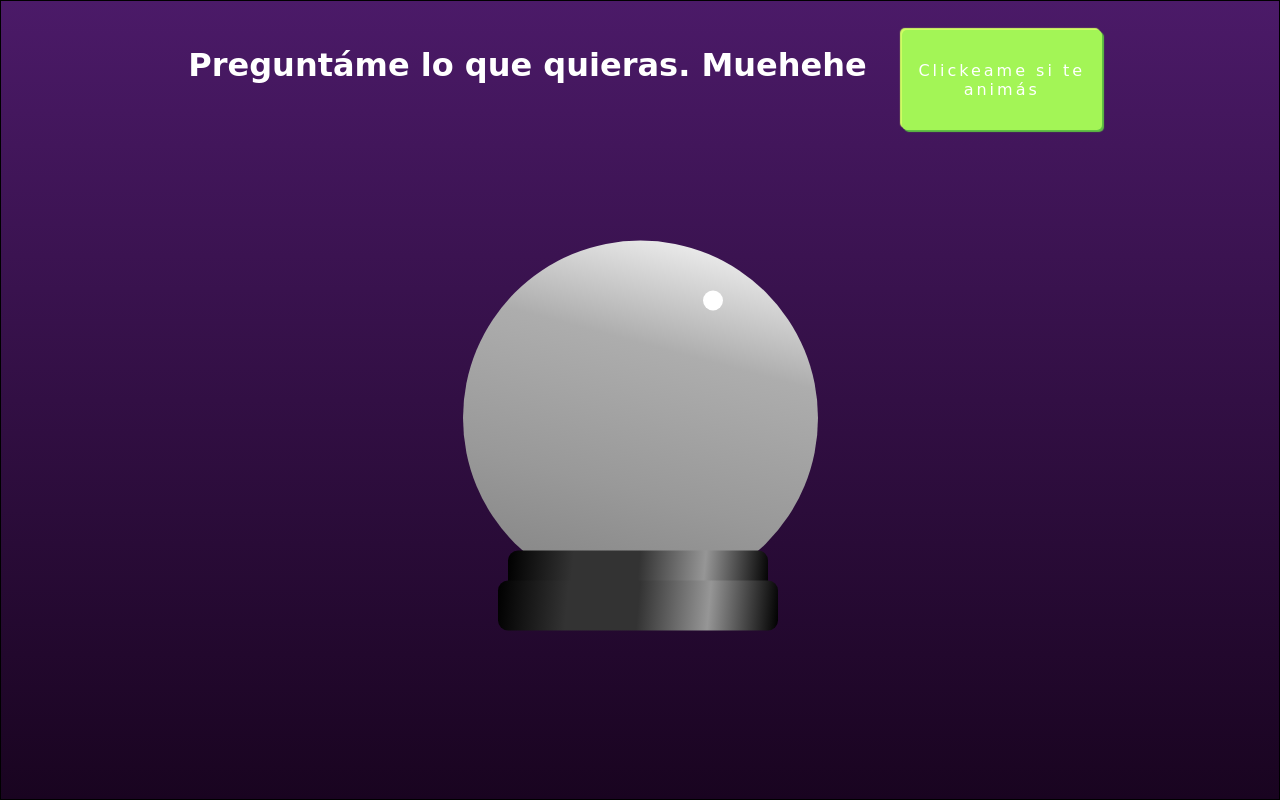
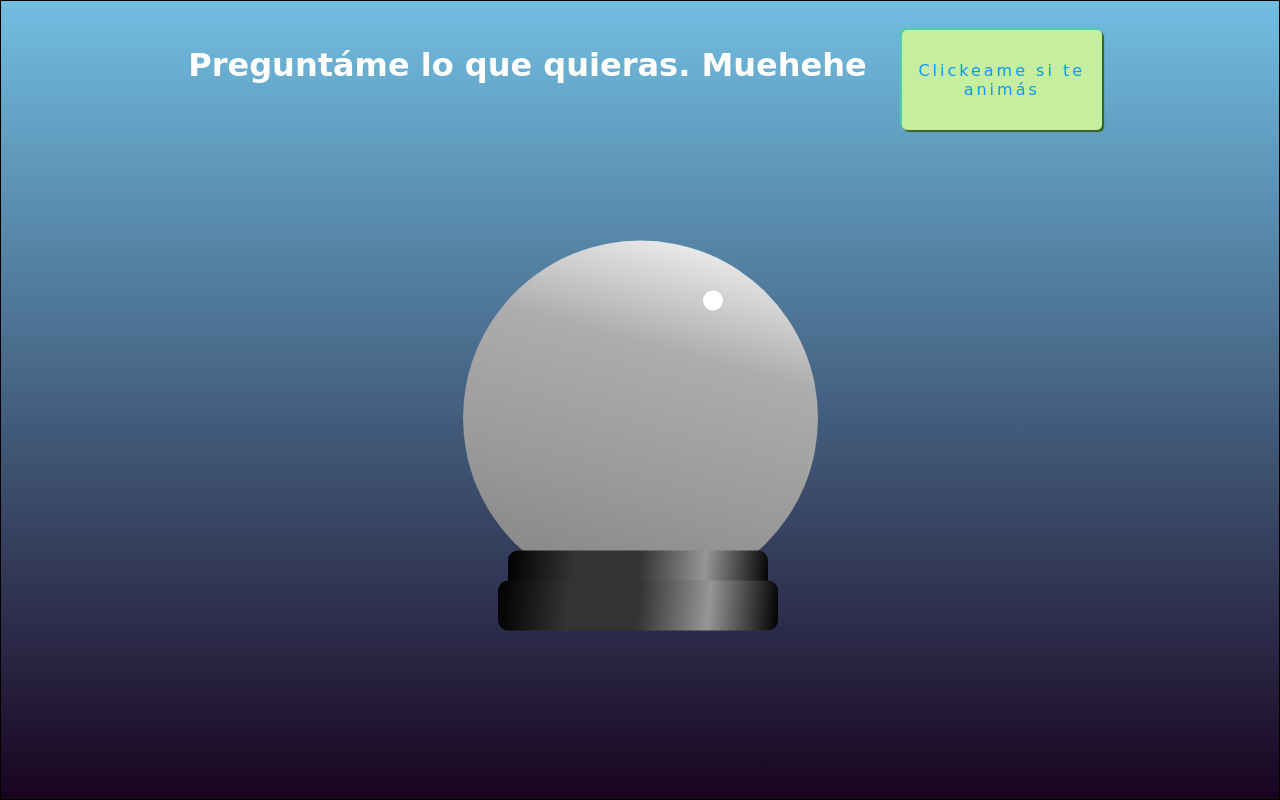
Before and after one commit to PaulinaKaradagian/bola-de-cristal, a plain HTML site: page index.html in a window 1280 px wide. Drawn offline with Linux system fonts and the light colour scheme; a web font is replaced by a local one.

Commit message:
Update bolaestilo.css

```diff
--- a/bolaestilo.css
+++ b/bolaestilo.css
@@ -16,7 +16,7 @@
     width:100vw;
     height:100vh;
     border:solid black 1px;
-    background-image: linear-gradient(rgb(75, 26, 104), rgb(25, 4, 32));
+    background-image: linear-gradient(rgb(113, 190, 226), rgb(25, 4, 32));
 }
 
 .header {
@@ -37,18 +37,18 @@
     font-family: "Eater", cursive;
     font-size: 16px;
     letter-spacing: 3px;
-    color:white;
+    color:rgb(13, 153, 246);
     width:200px;
     height:100px;
     outline: none;
     border-radius: 5px;
-    background-color: #a3f556;
+    background-color: #c5ee9e;
     border:none;
-    box-shadow: 2px 2px 1px #5fc042, -2px -2px 1px #cffd63;
+    box-shadow: 2px 2px 1px #336424, -2px -2px 1px #50cea4;
 }
 
 .pregunta:active {
-    box-shadow: inset 2px 2px 1px #5fc042, -2px -2px 1px #adfd63;
+    box-shadow: inset 2px 2px 1px #92dd7b, -2px -2px 1px #adfd63;
     outline:none;
 }
 
```
